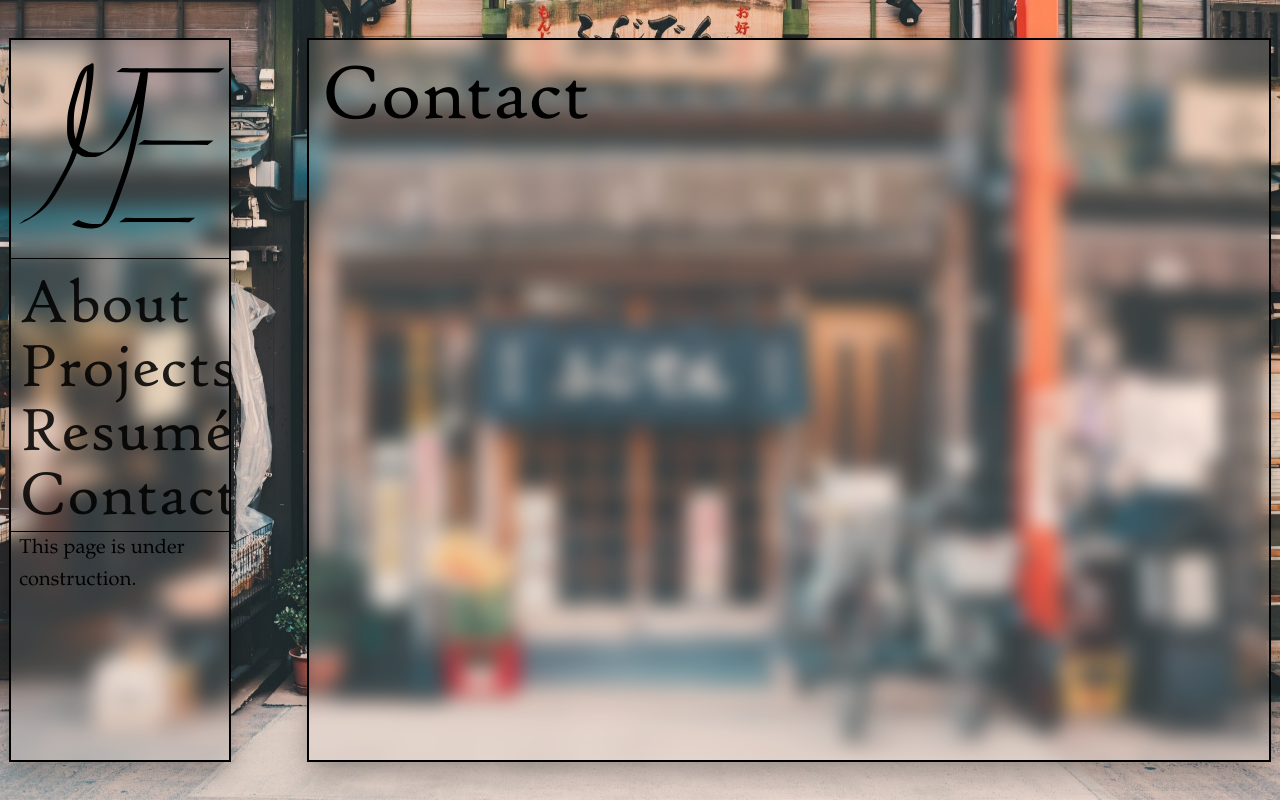
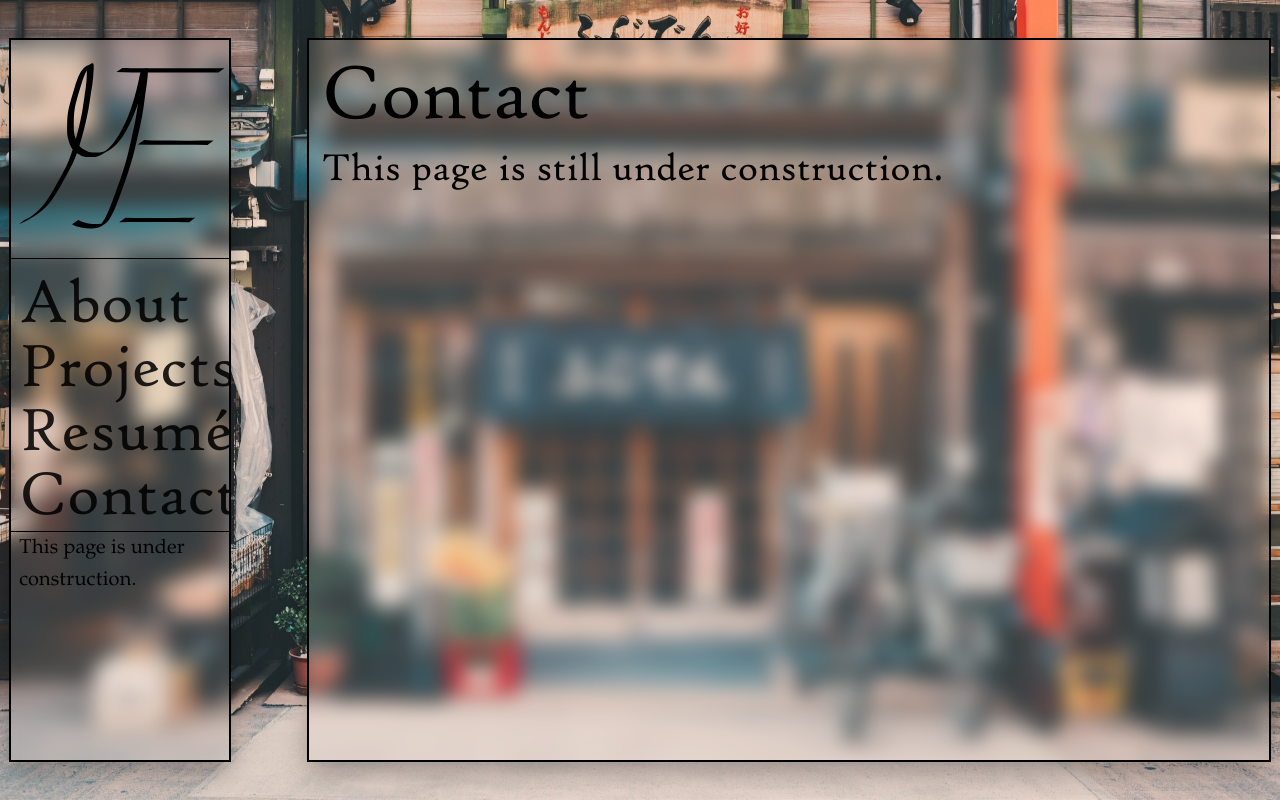
Before and after one commit to Matteas-Eden/matteas-eden.github.io, a React (Create React App) app: page /contact in a window 1280 px wide. Built offline with nearby package versions, Linux system fonts and the light colour scheme.

Commit message:
Add 'under construction' messages

```diff
--- a/src/pages/Contact.jsx
+++ b/src/pages/Contact.jsx
@@ -13,8 +13,17 @@ export const Contact = () => {
     const classes = useStyles();
 
     return (
-        <Typography className={classes.root} variant="h3">
-            Contact
-        </Typography>
+        <div>
+            <Typography className={classes.root} variant="h3">
+                Contact
+            </Typography>
+            <Typography
+                className={classes.root}
+                style={{ fontSize: '5vmin' }}
+                variant="h4"
+            >
+                This page is still under construction.
+            </Typography>
+        </div>
     );
 };
--- a/src/pages/Projects.jsx
+++ b/src/pages/Projects.jsx
@@ -13,8 +13,17 @@ export const Projects = () => {
     const classes = useStyles();
 
     return (
-        <Typography className={classes.root} variant="h3">
-            Projects
-        </Typography>
+        <div>
+            <Typography className={classes.root} variant="h3">
+                Projects
+            </Typography>
+            <Typography
+                className={classes.root}
+                style={{ fontSize: '5vmin' }}
+                variant="h4"
+            >
+                This page is still under construction.
+            </Typography>
+        </div>
     );
 };
--- a/src/pages/Resume.jsx
+++ b/src/pages/Resume.jsx
@@ -13,8 +13,17 @@ export const Resume = () => {
     const classes = useStyles();
 
     return (
-        <Typography className={classes.root} variant="h3">
-            Resumé
-        </Typography>
+        <div>
+            <Typography className={classes.root} variant="h3">
+                Resumé
+            </Typography>
+            <Typography
+                className={classes.root}
+                style={{ fontSize: '5vmin' }}
+                variant="h4"
+            >
+                This page is still under construction.
+            </Typography>
+        </div>
     );
 };
```
